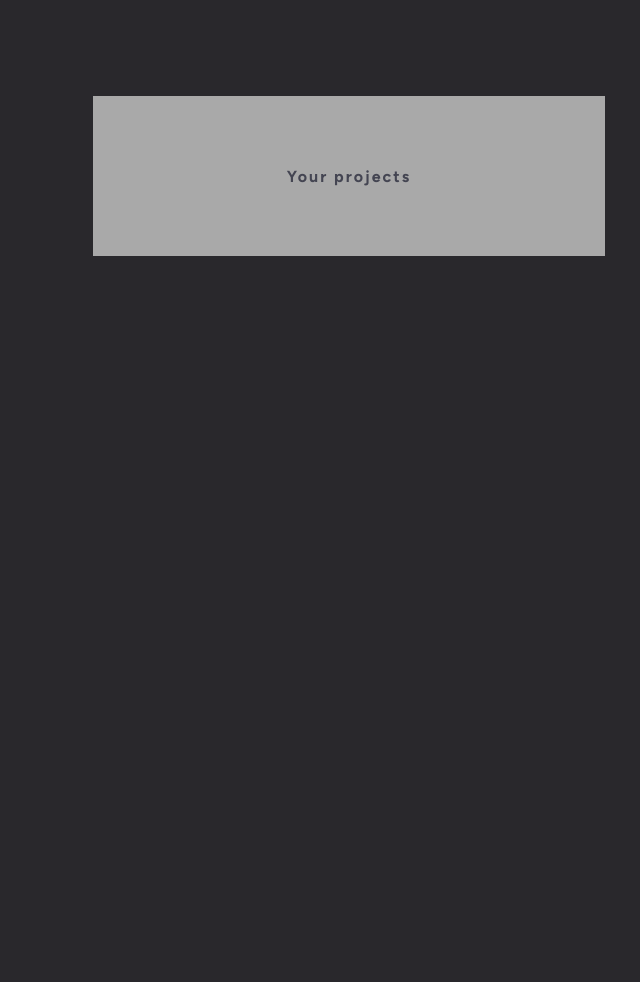
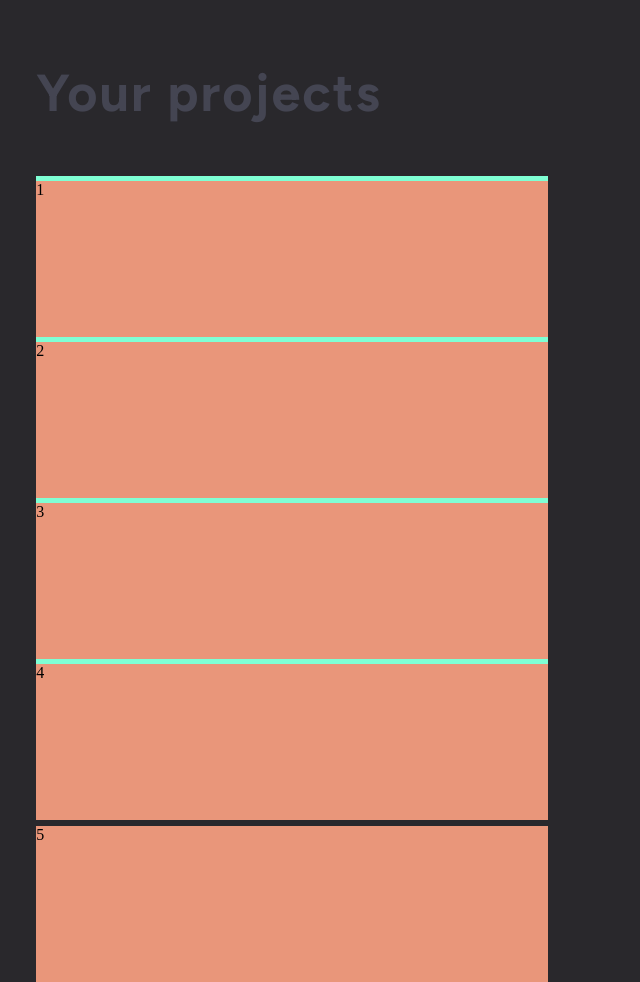
Before and after one commit to SaYMooN0/Made_rust, a website: page src/html/projects.html in a window 1280 px wide. Shown: the whole page, without its empty margins (35-675 px from the left). Before the commit the page ends 800 px from the top, so only its background shows below. Drawn offline with Linux system fonts and the light colour scheme; files that its build step writes are made by us from their sources; files whose address does not match are found by name.

Commit message:
keep on working on the projects page

```diff
--- a/src/css/projects.css
+++ b/src/css/projects.css
@@ -3,16 +3,27 @@ body {
 }
 .project-header{
     position: absolute;
-    top:10%;
-    left: 10%;
-    background-color: darkgray;
-    height: 20%;
-    width: 40%;
+    top: 10px;
+    left: calc(4vw + 20px);
     text-align: center;
-    display: flex;
-    align-items: center;
-    justify-content: center;
+    display: inline-block;
     color: var(--second-backcolor);
     font-family: 'Figtree';
     letter-spacing: 2px;
+    font-size: calc(2.3vh + 2vw + 8px);
+    font-weight: 600;
 }
+.projects-container{
+    position: absolute;
+    top: 22%;
+    left: calc(4vw + 20px);
+    width: 40%;
+    height: 65%;
+    background-color: aquamarine;
+}
+.project-link{
+    height: 30%;
+    width: 100%;
+    margin-top: 1%;
+    background-color: darksalmon;
+}
--- a/src/html/projects.html
+++ b/src/html/projects.html
@@ -3,14 +3,21 @@
 
 <head>
     <meta charset="UTF-8" />
-    <link rel="stylesheet" href="css/mainCss.css" />
-    <link rel="stylesheet" href="../themes_css/dark.css" id="theme-link"/>
-    <link rel="stylesheet" href="../css/projects.css" id="theme-link"/>
+    <link rel="stylesheet" href="../css/mainCss.css" />
+    <link rel="stylesheet" href="../themes_css/dark.css" id="theme-link" />
+    <link rel="stylesheet" href="../css/projects.css" />
     <meta name="viewport" content="width=device-width, initial-scale=1.0" />
 </head>
 
 <body>
     <p class="project-header">Your projects</p>
+    <div class="projects-container">
+        <div class="project-link">1</div>
+        <div class="project-link">2</div>
+        <div class="project-link">3</div>
+        <div class="project-link">4</div>
+        <div class="project-link">5</div>
+    </div>
 </body>
 
 </html>
```
